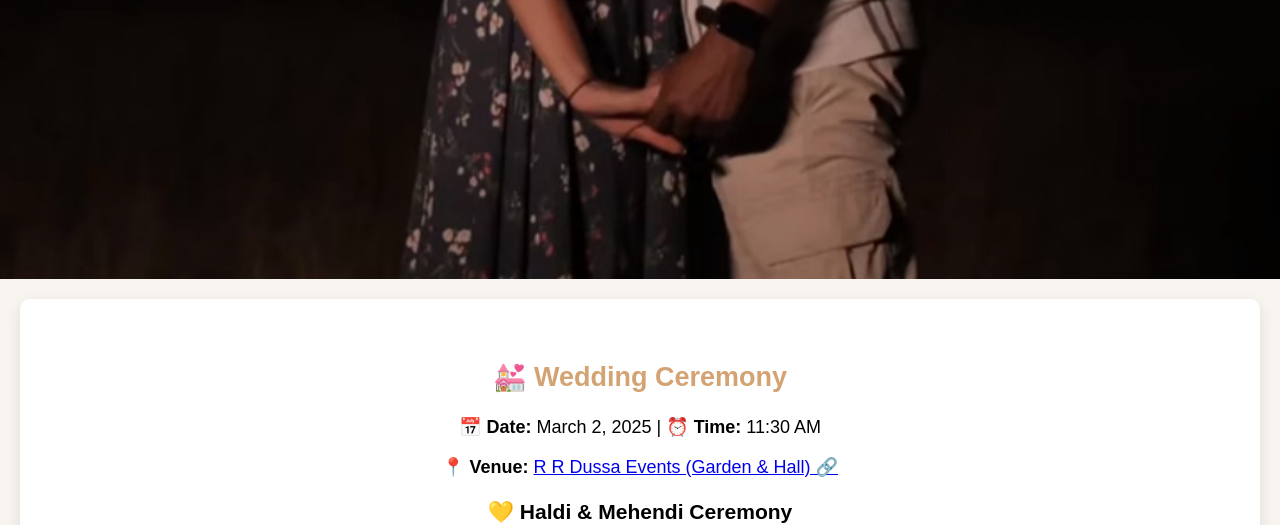
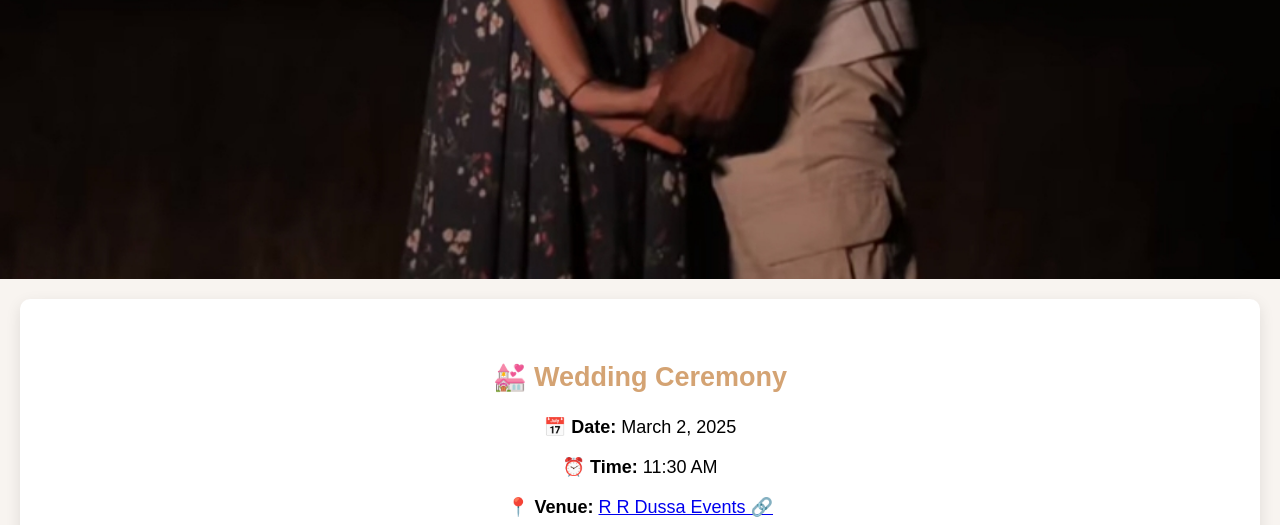
Before and after one commit to riteshgondhale/wedding-invitation-website-, a plain HTML site: page index.html in a window 1280 px wide. Shown: the part 441-966 px from the top of the page. Drawn offline with Linux system fonts and the light colour scheme.

Commit message:
Update index.html

```diff
--- a/index.html
+++ b/index.html
@@ -20,9 +20,10 @@
     <!-- Wedding Details -->
     <section class="details">
         <h2>💒 Wedding Ceremony</h2>
-        <p>📅 <b>Date:</b> March 2, 2025 | ⏰ <b>Time:</b> 11:30 AM</p>
+        <p>📅 <b>Date:</b> March 2, 2025 </p>
+        <p>⏰ <b>Time:</b> 11:30 AM</p>
         <p>📍 <b>Venue:</b>
-            <a href="https://g.co/kgs/FVu2b7h" target="_blank">R R Dussa Events (Garden & Hall) 🔗</a>
+            <a href="https://g.co/kgs/FVu2b7h" target="_blank">R R Dussa Events 🔗</a>
         </p>
 
         <h3>💛 Haldi & Mehendi Ceremony</h3>
```
